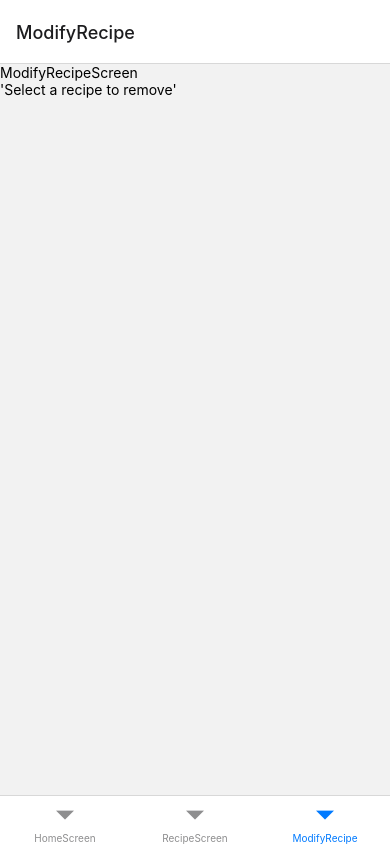
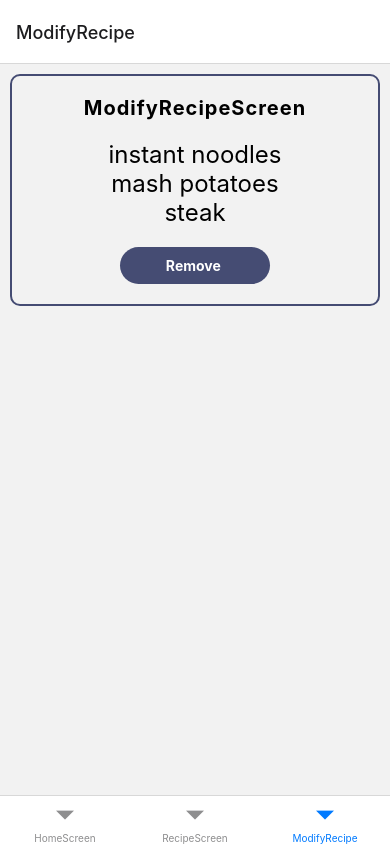
Before and after one commit to CapSap/apaMakan, a React Native app: screen /ModifyRecipe in a window 390 px wide. Built offline with nearby package versions, Linux system fonts and the light colour scheme.

Commit message:
got a recipe selector with a remove button working... it highlights selected recipe and removes it from state when button pressed

```diff
--- a/src/components/ModifyRecipeScreen.tsx
+++ b/src/components/ModifyRecipeScreen.tsx
@@ -6,6 +6,8 @@ import {
   SafeAreaView,
   FlatList,
   ListRenderItemInfo,
+  Pressable,
+  StyleSheet,
 } from 'react-native';
 import {Recipe} from '../types';
 import {useAppContext} from '../App.provider';
@@ -42,12 +44,32 @@ export const ModifyRecipeScreen = () => {
   };
 
   return (
-    <View>
-      <Text>{'ModifyRecipeScreen'}</Text>
-      <RemoveRecipe recipes={recipeData} setRecipes={setRecipes} />
+    <View style={styles.container}>
+      <Text style={styles.heading}>{'ModifyRecipeScreen'}</Text>
+      <View style={styles.recipesList}>
+        {recipeData.map(recipe => (
+          <View>
+            <Pressable
+              onPress={() => setSelectedRecipe(recipe.id)}
+              key={recipe.id}
+              style={[
+                recipe.id === selectedRecipe
+                  ? styles.selectedRecipeItem
+                  : undefined,
+              ]}>
+              <Text style={styles.recipeText}>{recipe.recipeName}</Text>
+            </Pressable>
+          </View>
+        ))}
+      </View>
+      <Pressable style={styles.button} onPress={handleSelect}>
+        <Text style={styles.buttonText}>Remove </Text>
+      </Pressable>
     </View>
   );
 };
+
+//<RemoveRecipe recipes={recipeData} setRecipes={setRecipes} />
 
 //Props type signature
 type RemoveRecipeProps = {recipes: Recipe[]; setRecipes: SetRecipesType};
@@ -95,3 +117,65 @@ const RemovePicker = (props: {recipes: Recipe[]}) => {
     />
   );
 };
+
+const theme = {
+  colorPurple: '#454C73',
+  colorWhite: '#fff',
+};
+
+const styles = StyleSheet.create({
+  recipeText: {
+    fontSize: 24,
+  },
+  recipesList: {
+    flexDirection: 'column',
+    justifyContent: 'space-between',
+    alignItems: 'center',
+  },
+  recipeItem: {
+    width: 60,
+    height: 60,
+    justifyContent: 'center',
+    alignItems: 'center',
+    borderRadius: 30,
+    marginBottom: 5,
+  },
+  selectedRecipeItem: {
+    borderWidth: 2,
+    backgroundColor: theme.colorPurple,
+    borderColor: theme.colorWhite,
+  },
+  descriptionText: {
+    color: theme.colorPurple,
+    fontWeight: 'bold',
+    fontSize: 10,
+    textAlign: 'center',
+  },
+  container: {
+    borderWidth: 2,
+    borderColor: theme.colorPurple,
+    margin: 10,
+    borderRadius: 10,
+    padding: 20,
+  },
+  heading: {
+    fontSize: 20,
+    fontWeight: 'bold',
+    letterSpacing: 1,
+    textAlign: 'center',
+    marginBottom: 20,
+  },
+  button: {
+    backgroundColor: theme.colorPurple,
+    width: 150,
+    borderRadius: 20,
+    marginTop: 20,
+    alignSelf: 'center',
+    padding: 10,
+  },
+  buttonText: {
+    color: theme.colorWhite,
+    textAlign: 'center',
+    fontWeight: 'bold',
+  },
+});
```
